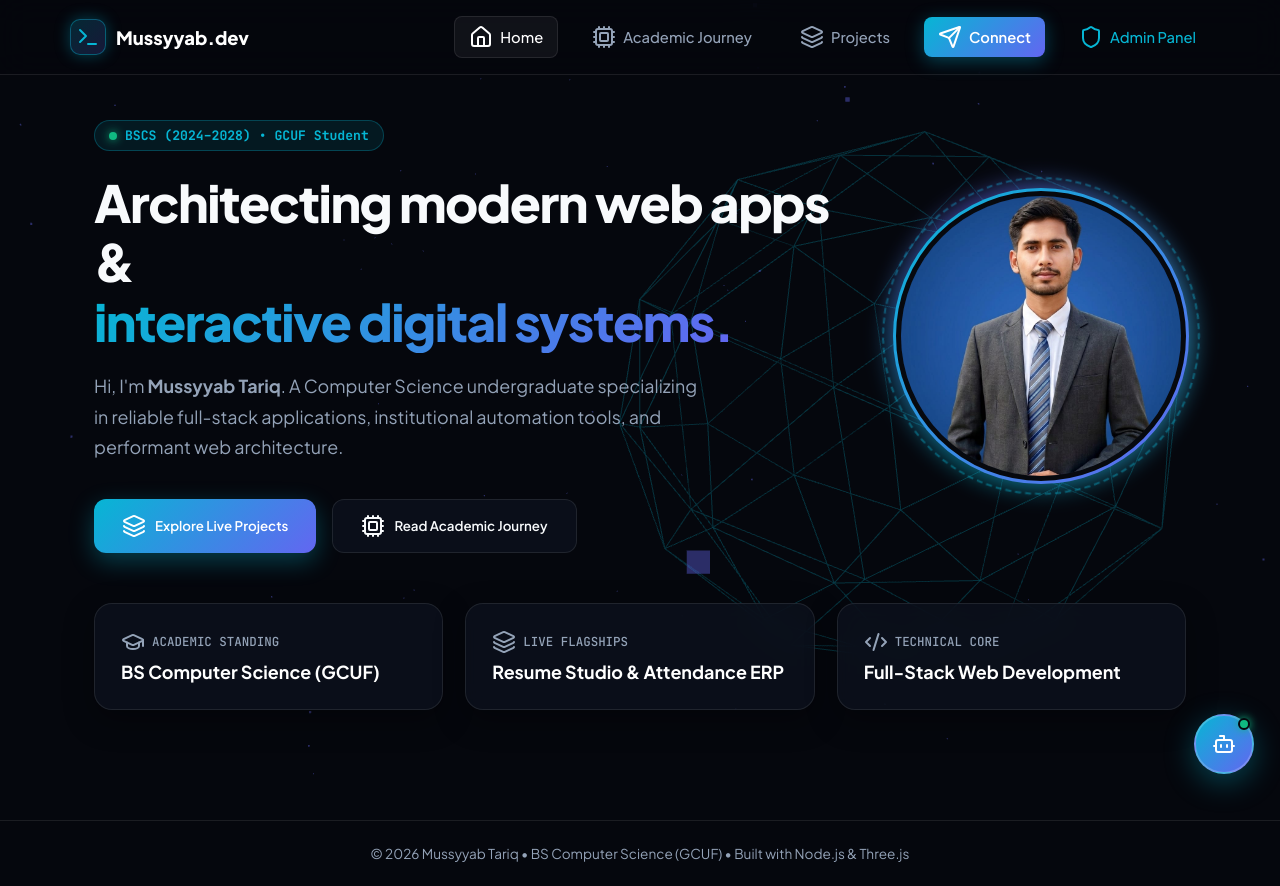
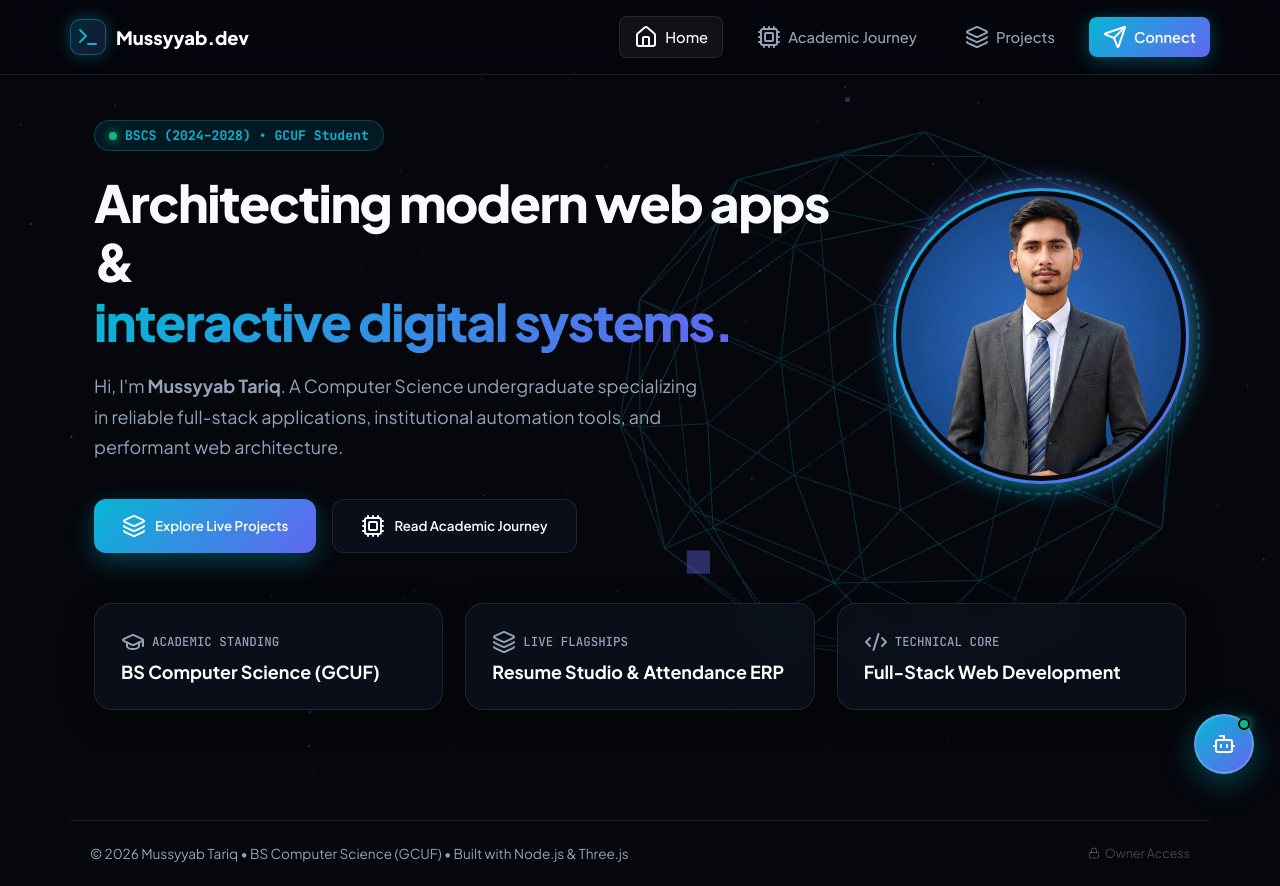
Before and after one commit to mussyyab/mussyyab-portfolio, a website: page public/index.html in a window 1280 px wide. Drawn offline with nearby package versions, Linux system fonts and the light colour scheme.

Commit message:
Update index.html

```diff
--- a/public/index.html
+++ b/public/index.html
@@ -654,7 +654,9 @@
     }
 
     footer {
-      text-align: center;
+      display: flex;
+      justify-content: space-between;
+      align-items: center;
       color: var(--text-muted);
       font-size: 0.85rem;
       border-top: 1px solid var(--card-border);
@@ -662,6 +664,23 @@
       margin-top: 40px;
       position: relative;
       z-index: 10;
+      max-width: 1140px;
+      margin-left: auto;
+      margin-right: auto;
+    }
+
+    .footer-admin-link {
+      color: rgba(255, 255, 255, 0.25);
+      text-decoration: none;
+      font-size: 0.78rem;
+      display: inline-flex;
+      align-items: center;
+      gap: 5px;
+      transition: color 0.2s;
+    }
+
+    .footer-admin-link:hover {
+      color: var(--cyan);
     }
 
     @media screen and (max-width: 768px) {
@@ -741,6 +760,12 @@
         right: 16px;
         bottom: 95px;
       }
+
+      footer {
+        flex-direction: column;
+        gap: 12px;
+        text-align: center;
+      }
     }
   </style>
 </head>
@@ -759,12 +784,12 @@
         <i data-lucide="menu" id="menuIcon"></i>
       </button>
 
+      <!-- Clean Professional Navbar (No Admin Button visible) -->
       <ul class="nav-menu" id="navMenu">
         <li><a onclick="switchPageView('home')" id="nav-home" class="active"><i data-lucide="home"></i> Home</a></li>
         <li><a onclick="switchPageView('about')" id="nav-about"><i data-lucide="cpu"></i> Academic Journey</a></li>
         <li><a onclick="switchPageView('projects')" id="nav-projects"><i data-lucide="layers"></i> Projects</a></li>
         <li><a onclick="switchPageView('connect')" id="nav-connect" class="nav-cta-btn"><i data-lucide="send"></i> Connect</a></li>
-        <li><a href="admin.html" target="_blank" style="color:var(--cyan);"><i data-lucide="shield"></i> Admin Panel</a></li>
       </ul>
     </div>
   </nav>
@@ -1024,8 +1049,12 @@
     </form>
   </div>
 
+  <!-- Professional Footer with Discrete Owner Access Link -->
   <footer>
     <p>&copy; 2026 Mussyyab Tariq • BS Computer Science (GCUF) • Built with Node.js & Three.js</p>
+    <a href="admin.html" target="_blank" class="footer-admin-link">
+      <i data-lucide="lock" style="width:12px; height:12px;"></i> Owner Access
+    </a>
   </footer>
 
   <script>
@@ -1066,7 +1095,6 @@
       window.scrollTo({ top: 0, behavior: 'smooth' });
     }
 
-    // Error-Free Contact Form Submission Handler (Saves directly for your admin panel)
     function handleClientMessage(e) {
       e.preventDefault();
       const name = document.getElementById('clientName').value.trim();
@@ -1103,7 +1131,6 @@
       }
     }
 
-    // AI Assistant Logic (Saves chat messages directly for your admin panel)
     const aiWidgetToggle = document.getElementById('aiWidgetToggle');
     const aiChatWindow = document.getElementById('aiChatWindow');
     const closeChatBtn = document.getElementById('closeChatBtn');
```
